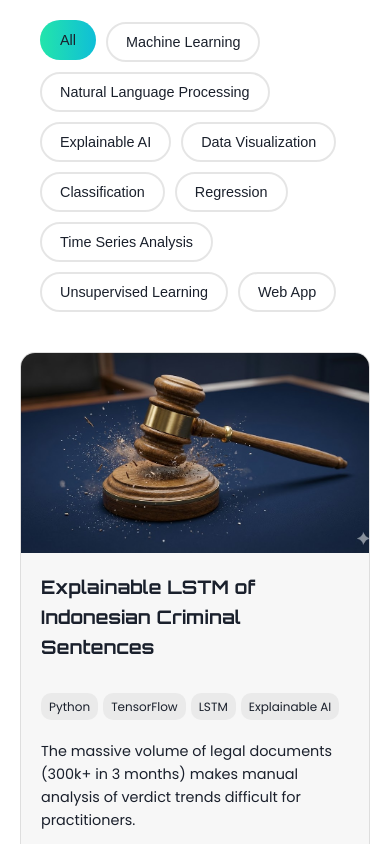
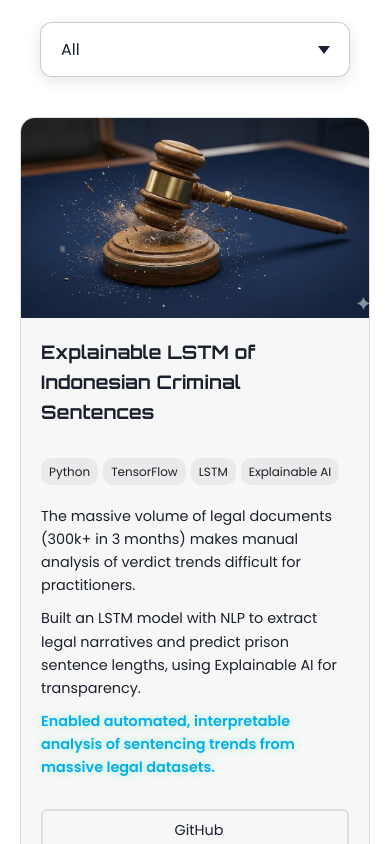
Before and after one commit to ZulfahmiCP/Portofolio-Website, a React (Create React App) app: page / in a window 390 px wide. Shown: the part 1100-1944 px from the top of the page. Built offline with nearby package versions, Linux system fonts and the light colour scheme.

Commit message:
style: fix cp, projects, skills section mobile view

```diff
--- a/src/components/Projects/ProjectFilter.jsx
+++ b/src/components/Projects/ProjectFilter.jsx
@@ -4,17 +4,36 @@ import filters from '../../data/project_filters';
 const ProjectFilter = ({ activeFilter, setActiveFilter }) => {
   return (
     <div className="projects-filter-container">
-       <div className="project-filters">
+      {/* Tampilan Desktop: List Tombol */}
+      <div className="project-filters desktop-view">
         {filters.map((filter) => (
           <button
             key={filter.id}
             className={`filter-btn ${activeFilter === filter.id ? 'active' : ''}`}
             onClick={() => setActiveFilter(filter.id)}
-          data-filter={filter.id}
           >
             {filter.label}
           </button>
         ))}
+      </div>
+
+      {/* Tampilan Mobile: Dropdown Select */}
+      <div className="project-filters mobile-view">
+        <div className="select-wrapper">
+          <select
+            value={activeFilter}
+            onChange={(e) => setActiveFilter(e.target.value)}
+            className="filter-select"
+          >
+            {filters.map((filter) => (
+              <option key={filter.id} value={filter.id}>
+                {filter.label}
+              </option>
+            ))}
+          </select>
+          {/* Icon Panah Custom (Opsional, menggunakan CSS border trick atau SVG) */}
+          <div className="select-arrow"></div>
+        </div>
       </div>
     </div>
   );
--- a/src/styles/components/cp.css
+++ b/src/styles/components/cp.css
@@ -16,14 +16,18 @@
 }
 
 .cp-description {
-  margin-bottom: 40px; /* Increase this value for more space */
-  line-height: 1.6; /* Optional: improves text readability */
+  margin-bottom: 40px;
+  line-height: 1.6;
 }
 
+/* Button Styles specifically for CP section */
+.cp-content .button-primary {
+  margin-bottom: 30px;
+}
 
 /* Table Styles */
 .cp-table-container {
-  margin-top: 30px;
+  margin-top: 10px;
   overflow-x: auto;
 }
 
@@ -45,21 +49,21 @@
   padding: 15px;
   border-bottom: 1px solid var(--glass-border);
   color: var(--text-color);
-  vertical-align: middle;
+  vertical-align: top; /* Align top for better multiline handling */
 }
 
 /* Unified Link Styles */
 .cp-link {
   color: var(--text-color);
-  text-decoration: underline;
-  text-underline-offset: 3px;
+  text-decoration: none; /* Clean look */
+  border-bottom: 1px dashed var(--secondary-accent); /* Custom underline */
   transition: all 0.2s ease;
   display: inline-block;
 }
 
 .cp-link:hover {
   color: var(--primary-accent);
-  text-decoration: none;
+  border-bottom-style: solid;
 }
 
 /* Tags Column */
@@ -67,67 +71,92 @@
   font-size: 0.8rem;
   background: var(--glass-bg);
   padding: 4px 8px;
-  border-radius: 10px;
+  border-radius: 6px;
   margin-right: 5px;
+  margin-bottom: 5px; /* Add margin bottom for wrapping */
   display: inline-block;
   color: var(--text-color);
+  border: 1px solid transparent;
 }
 
 /* Light Mode Adjustments */
-.light-mode {
-  &.cp-container {
+.light-mode .cp-container {
   background: var(--card-bg);
 }
-
-  & .cp-table td,
-  & .cp-link {
+.light-mode .cp-table td,
+.light-mode .cp-link {
   color: var(--light-text);
 }
+.light-mode .cp-table .tag {
+  border-color: rgba(0,0,0,0.1);
 }
 
-/* Responsive Design - Mobile */
+/* --- RESPONSIVE MOBILE VIEW --- */
 @media (max-width: 768px) {
   .cp-container {
     padding: 30px 20px;
-    border-radius: 15px;
+  }
+
+  /* Make button full width and easier to tap */
+  .cp-content .button-primary {
+    width: 100%;
+    text-align: center;
+    display: block;
   }
 
   .cp-table {
     display: block;
     width: 100%;
-
-    thead {
-      display: none;
   }
 
-    tr {
-      display: block;
-      margin-bottom: 15px;
-      border-bottom: 2px solid var(--glass-border);
+  .cp-table thead {
+    display: none; /* Hide headers */
   }
 
-    td {
+  .cp-table tbody {
     display: block;
-      text-align: right;
-      padding-left: 50%;
-      position: relative;
-      border-bottom: 1px dotted var(--glass-border);
-      font-size: 0.9rem;
-
-      &::before {
-        content: attr(data-label);
-        position: absolute;
-        left: 15px;
-        width: 45%;
-        padding-right: 10px;
-        font-weight: bold;
-        text-align: left;
   }
 
-      &:first-child {
+  .cp-table tr {
+    display: flex;
+    flex-direction: column;
+    margin-bottom: 15px;
+    border: 1px solid var(--glass-border);
+    border-radius: 12px;
+    padding: 15px;
+    background: rgba(255, 255, 255, 0.02);
+  }
+
+  .cp-table td {
+    display: block;
+    padding: 5px 0;
+    border: none;
+    text-align: left;
+    width: 100%;
+  }
+
+  /* Styling for Problem Name */
+  .cp-table td:nth-child(2) {
+    /* Assumption: Child 2 is always Problem Name based on your React code */
+    font-weight: 600;
+    font-size: 1.1rem;
+    margin-bottom: 5px;
+  }
+
+  /* Styling for Contest Name (Only appears on first row of group) */
+  .cp-table td[rowspan] {
+    background: var(--glass-bg);
+    padding: 8px 12px;
+    border-radius: 8px;
+    margin-bottom: 10px;
+    font-size: 0.9rem;
+    color: var(--secondary-accent);
     font-weight: bold;
-        background: rgba(118, 181, 186, 0.1);
+    order: -1; /* Ensure it stays at top */
+  }
+
+  /* Tags styling tweaks */
+  .cp-table td:last-child {
+    margin-top: 5px;
   }
 }
-  }
-}
--- a/src/styles/components/projects.css
+++ b/src/styles/components/projects.css
@@ -71,40 +71,24 @@
   display: inline-block;
 }
 
-.project-links {
-  display: flex;
-  justify-content: flex-end;
-  gap: 20px;
-  margin-top: 10px;
-}
-
-.project-link-btn {
-  color: var(--secondary-accent);
-  transition: transform 0.2s ease, color 0.2s ease;
-}
-
-.project-link-btn:hover {
-  transform: scale(1.15);
-  color: var(--primary-accent);
-}
-
-/* Projects Filters */
-
-/* Filter Container */
+/* Projects Filters Container */
 .projects-filter-container {
   max-width: 1100px;
   margin: 0 auto 40px;
   padding: 0 20px;
-  text-align: left; /* Align container content left */
 }
 
-/* Filter Buttons */
-.project-filters {
+/* --- DESKTOP FILTER STYLES (Buttons) --- */
+.desktop-view {
   display: flex;
   flex-wrap: wrap;
   gap: 15px;
-  justify-content: flex-start; /* Left alignment */
+  justify-content: flex-start; /* Sesuai request: Align left */
   margin-bottom: 30px;
+}
+
+.mobile-view {
+  display: none; /* Hide on desktop */
 }
 
 .filter-btn {
@@ -127,39 +111,73 @@
   transform: translateY(-2px);
   background-size: 200% auto;
   background-position: center;
+  color: white; /* Ensure text readable on active */
+}
+
+/* --- MOBILE FILTER STYLES (Dropdown) --- */
+.select-wrapper {
+  position: relative;
+  width: 100%;
+  max-width: 100%;
+}
+
+.filter-select {
+  appearance: none;
+  -webkit-appearance: none;
+  width: 100%;
+  padding: 15px 20px;
+  font-family: var(--font-body);
+  font-size: 1rem;
+  background-color: var(--card-bg);
+  color: var(--text-color);
+  border: 1px solid var(--glass-border);
+  border-radius: 12px;
+  outline: none;
+  cursor: pointer;
+  box-shadow: 0 4px 15px rgba(0,0,0,0.1);
+  transition: border-color 0.3s ease;
+}
+
+.filter-select:focus {
+  border-color: var(--primary-accent);
+}
+
+/* Custom Arrow for Dropdown */
+.select-arrow {
+  position: absolute;
+  top: 50%;
+  right: 20px;
+  transform: translateY(-50%);
+  width: 0;
+  height: 0;
+  border-left: 6px solid transparent;
+  border-right: 6px solid transparent;
+  border-top: 8px solid var(--text-color);
+  pointer-events: none; /* Allows click through to select */
 }
 
 /* Light Mode Adjustments */
 .light-mode .filter-btn {
   color: var(--text-color);
 }
-
-.light-mode .filter-btn:hover,
-.light-mode .filter-btn.active {
+.light-mode .filter-select {
+  background-color: #ffffff;
   color: var(--text-color);
+  border-color: rgba(0,0,0,0.2);
+}
+.light-mode .select-arrow {
+  border-top-color: var(--text-color);
 }
 
-/* Responsive Design */
-@media (max-width: 768px) {
-  .project-filters {
-    gap: 10px;
-  }
 
-  .filter-btn {
-    padding: 10px 18px;
-    font-size: 0.9rem;
-  }
-}
-
-/* Project Links Container */
+/* Project Links */
 .project-links {
   display: flex;
   gap: 15px;
-  justify-content: flex-start; /* Left alignment */
+  justify-content: flex-start;
   margin-top: 20px;
 }
 
-/* Project Link Button */
 .project-link {
   display: inline-flex;
   align-items: center;
@@ -174,45 +192,11 @@
   font-weight: 500;
 }
 
-.project-link i {
-  width: 16px;
-  height: 16px;
-}
-
-/* Hover Effects */
 .project-link:hover {
   border-color: var(--primary-accent);
-  background: linear-gradient(
-    var(--card-bg),
-    var(--card-bg)
-  ),
-  var(--primary-gradient);
-  background-origin: border-box;
-  background-clip: padding-box, border-box;
+  background: var(--primary-gradient);
   color: white;
   box-shadow: 0 0 10px var(--glow-color);
-}
-
-/* Light Mode Adjustments */
-.light-mode .project-link {
-  color: var(--light-text);
-  border-color: rgba(0, 0, 0, 0.1);
-}
-
-.light-mode .project-link:hover {
-  color: var(--dark-text);
-}
-
-/* Responsive Design */
-@media (max-width: 768px) {
-  .project-links {
-    flex-direction: column;
-    gap: 10px;
-  }
-
-  .project-link {
-    width: fit-content;
-  }
 }
 
 /* Show More Button */
@@ -226,82 +210,87 @@
 .show-more-button {
   padding: 12px 30px;
   font-weight: 600;
-  text-decoration: none;
-  transition: all 0.3s ease;
-  position: relative;
-  z-index: 1;
   border: none;
   background: transparent;
   color: var(--text-color);
   cursor: pointer;
   font-family: var(--font-body);
   font-size: 1rem;
+  position: relative;
+  z-index: 1;
 }
 
 .show-more-button::before {
   content: '';
   position: absolute;
-  top: 0;
-  left: 0;
-  right: 0;
-  bottom: 0;
+  top: 0; left: 0; right: 0; bottom: 0;
   border: 2px solid transparent;
   background: linear-gradient(var(--card-bg), var(--card-bg)) padding-box,
               var(--primary-gradient) border-box;
   z-index: -1;
-  border-radius: 0; /* Remove border radius */
+  border-radius: 0;
 }
 
-.show-more-button:hover {
-  color: white;
+.show-more-button:hover { color: white; }
+.show-more-button:hover::after {
+  content: ''; position: absolute; top: 0; left: 0; right: 0; bottom: 0;
+  background: var(--primary-gradient); z-index: -1;
 }
 
-.show-more-button:hover::after {
-  content: '';
-  position: absolute;
-  top: 0;
-  left: 0;
-  right: 0;
-  bottom: 0;
-  background: var(--primary-gradient);
-  z-index: -1;
-}
-
-/* Sticky state */
+/* Sticky Button Logic */
 .show-more-button.sticky {
   position: sticky;
   bottom: 20px;
-  /* Remove left/transform properties to allow flex centering */
-  margin: 20px auto; /* Center with auto margins */
+  margin: 20px auto;
 }
 
-/* Light mode adjustments */
-.light-mode .show-more-button {
-  color: var(--light-text);
-}
+/* --- RESPONSIVE / MOBILE DESIGN --- */
+@media (max-width: 768px) {
+  /* Switch Filter View */
+  .desktop-view {
+    display: none;
+  }
 
-/* Responsive design */
-@media (max-width: 768px) {
+  .mobile-view {
+    display: block;
+    margin-bottom: 30px;
+  }
+
+  /* Project Grid Columns */
+  .projects-grid {
+    grid-template-columns: 1fr;
+    gap: 20px;
+  }
+
+  /* Show More Button Mobile */
   .show-more-container {
     margin: 40px 0;
-    text-align: center;
   }
 
   .show-more-button {
     width: 100%;
-    padding: 12px;
+    padding: 15px;
   }
 
   .show-more-button.sticky {
     position: fixed;
     left: 50%;
     transform: translateX(-50%);
-    bottom: 10px;
+    bottom: 20px;
     width: 90%;
-    max-width: 200px;
+    box-shadow: 0 5px 20px rgba(0,0,0,0.4);
+    background: var(--card-bg); /* Need solid bg for sticky visibility */
+    border: 2px solid var(--primary-accent);
   }
 
-  .projects-grid {
-    grid-template-columns: 1fr;
+  /* Project Links Stack */
+  .project-links {
+    flex-direction: column;
+    gap: 10px;
+  }
+
+  .project-link {
+    width: 100%; /* Full width buttons on mobile */
+    justify-content: center;
   }
 }
```
Also changed, not shown: src/styles/components/skills.css (+37 -7 lines). Lines whose indentation alone changed are shown as unchanged.
